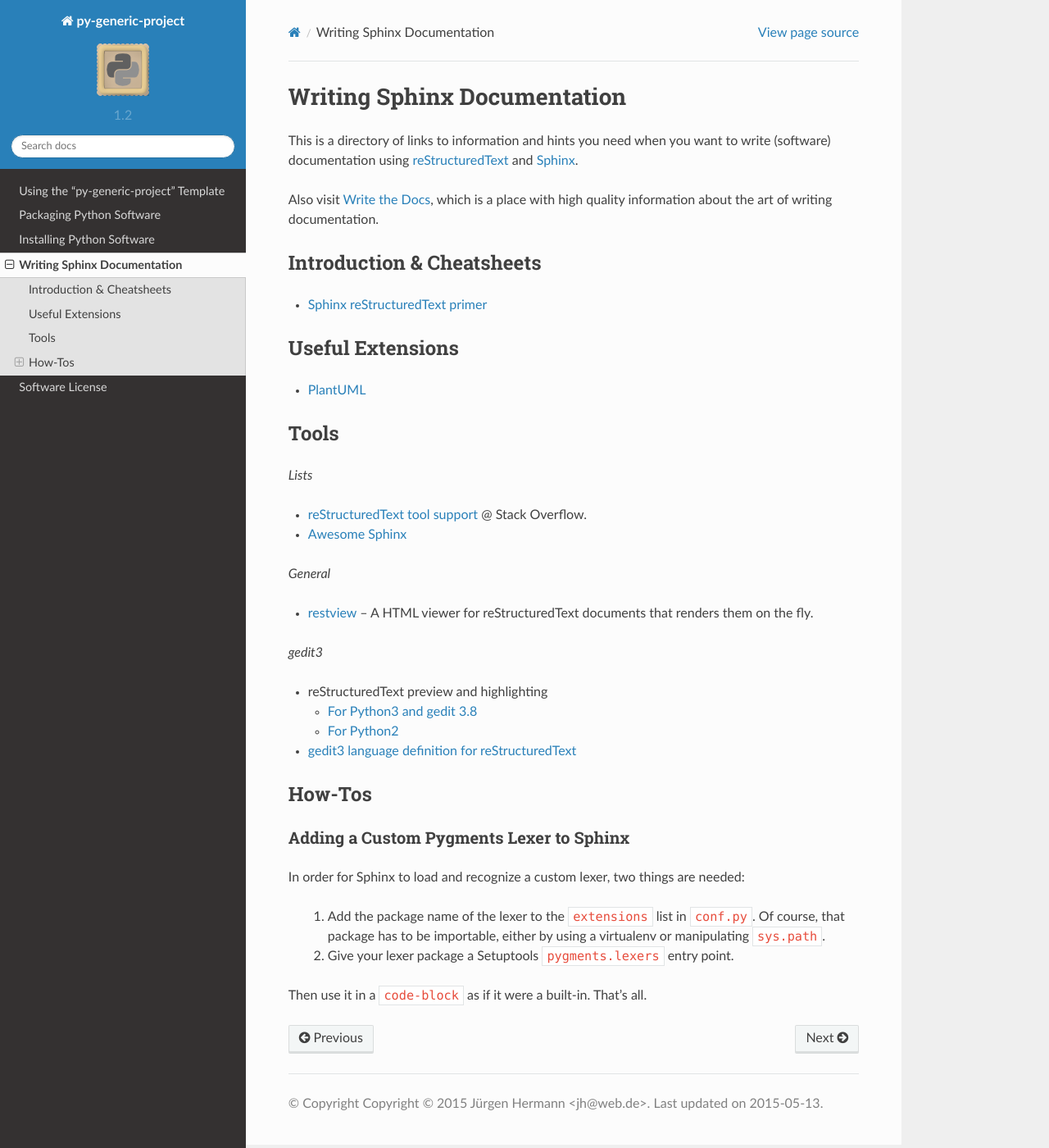
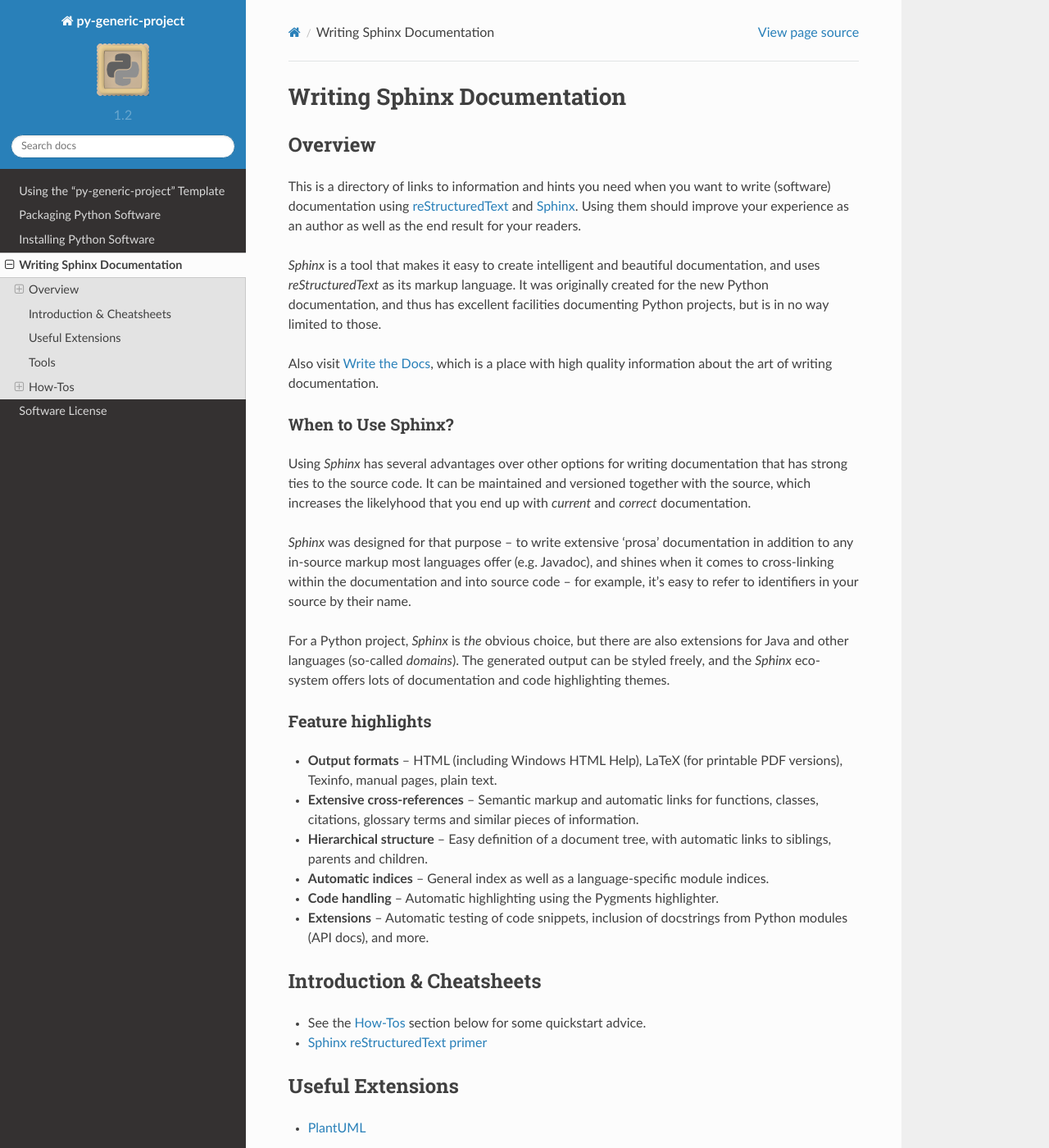
Before and after one commit to Springerle/py-generic-project, a Sphinx documentation site: the page built from docs/authoring.rst, in a window 1280 px wide and 1400 px high. Shown: the whole window at 82% size. Built offline with Sphinx 7.4.7 and the Read the Docs theme 2.0.0, drawn with Linux system fonts in a browser that asks for light colours; some of the changed text lies outside the part shown.

Commit message:
:book: Sphinx basic info + quickstart, and RTD publishing

```diff
--- a/docs/authoring.rst
+++ b/docs/authoring.rst
@@ -24,9 +24,20 @@
 Writing Sphinx Documentation
 ============================
 
+Overview
+--------
+
 This is a directory of links to information and hints you need
 when you want to write (software) documentation using
 `reStructuredText`_ and `Sphinx`_.
+Using them should improve your experience as an author
+as well as the end result for your readers.
+
+*Sphinx* is a tool that makes it easy to
+create intelligent and beautiful documentation, and uses
+*reStructuredText* as its markup language. It was originally created for
+the new Python documentation, and thus has excellent facilities
+documenting Python projects, but is in no way limited to those.
 
 Also visit `Write the Docs`_, which is a place with high quality
 information about the art of writing documentation.
@@ -34,9 +45,47 @@
 .. _`Write the Docs`: http://docs.writethedocs.org/
 
 
+When to Use Sphinx?
+^^^^^^^^^^^^^^^^^^^
+
+Using *Sphinx* has several advantages over other options for writing
+documentation that has strong ties to the source code. It can be
+maintained and versioned together with the source, which increases the
+likelyhood that you end up with *current* and *correct* documentation.
+
+*Sphinx* was designed for that purpose – to write extensive ‘prosa’
+documentation in addition to any in-source markup most languages offer
+(e.g. Javadoc), and shines when it comes to cross-linking within the
+documentation and into source code – for example, it's easy to refer to
+identifiers in your source by their name.
+
+For a Python project, *Sphinx* is *the* obvious choice, but there are
+also extensions for Java and other languages (so-called *domains*). The
+generated output can be styled freely, and the *Sphinx* eco-system
+offers lots of documentation and code highlighting themes.
+
+Feature highlights
+^^^^^^^^^^^^^^^^^^
+
+* **Output formats** – HTML (including Windows HTML Help), LaTeX (for
+  printable PDF versions), Texinfo, manual pages, plain text.
+* **Extensive cross-references** – Semantic markup and automatic links
+  for functions, classes, citations, glossary terms and similar pieces
+  of information.
+* **Hierarchical structure** – Easy definition of a document tree, with
+  automatic links to siblings, parents and children.
+* **Automatic indices** – General index as well as a language-specific
+  module indices.
+* **Code handling** – Automatic highlighting using the Pygments
+  highlighter.
+* **Extensions** – Automatic testing of code snippets, inclusion of
+  docstrings from Python modules (API docs), and more.
+
+
 Introduction & Cheatsheets
 --------------------------
 
+* See the :ref:`sphinx-how-tos` section below for some quickstart advice.
 * `Sphinx reStructuredText primer <http://sphinx-doc.org/rest.html>`_
 
 
@@ -76,8 +125,81 @@
 .. _gedit3 language definition for reStructuredText: https://github.com/jhermann/ruby-slippers/blob/master/home/.local/share/gtksourceview-3.0/language-specs/restructuredtext.lang
 
 
+.. _sphinx-how-tos:
+
 How-Tos
 -------
+
+Creating a Minimal Project
+^^^^^^^^^^^^^^^^^^^^^^^^^^
+
+In your project directory, call ``sphinx-quickstart`` which will prompt
+you for required information. Answer the first question for a ‘root
+path’ with ``docs``, and the others according to your project's needs.
+You will then find a working minimal Sphinx project in the ``docs`` folder
+– ``git add`` that immediately, before you build your documentation the first time.
+
+To build a HTML rendering, go into ``docs`` and call ``make html``. If
+all goes well, you'll find the root page of your documentation at
+``docs/_build/html/index.html`` or ``docs/_build/index.html``
+(with newer versions of Sphinx) – just open it with your browser.
+
+If you used the current *Sphinx* version 1.3.1, the default theme is
+‘Alabaster’. Let's change that to the default theme used on *Read the
+Docs*, in ``docs/conf.py``:
+
+.. code-block:: python
+
+    html_theme = 'sphinx_rtd_theme'
+
+Call ``make html`` again and reload the page in your browser. You should
+see a difference.
+
+
+Adding a New Chapter
+^^^^^^^^^^^^^^^^^^^^
+
+To add a new chapter in its own file, create a file like
+``docs/chapter.rst`` with the following content:
+
+.. code-block:: rst
+
+    My New Chapter
+    ==============
+
+Then add that file to the *toctree* of your ``index.rst`` file:
+
+.. code-block:: rst
+
+    .. toctree::
+       :maxdepth: 2
+
+       chapter
+
+Entries in a *toctree* are just filenames, but relative to the
+containing file, and without extension, so we end up with just
+``chapter`` here.
+
+Rebuild the docs and *“My New Chapter”* will be added to the sidebar.
+
+
+Publishing Your Document
+^^^^^^^^^^^^^^^^^^^^^^^^
+
+If you want to publish documentation for a project on *GitHub*, the
+easiest solution is `Read the Docs`_ (RTD), which is a hosting service
+that builds your Sphinx documentation on-the-fly based on commit
+triggers. That means you don't have to generate and upload anything,
+just commit any changes and they'll be published soon thereafter.
+
+RTD also knows about versions (as long as you maintain them properly)
+and thus offers *both* the latest documentation from source as well as
+previously released versions. As with all these services, you log in
+with OAuth2 and just click on your project repository to activate
+building – it's *very* easy.
+
+.. _`Read the Docs`: https://readthedocs.org/
+
 
 Adding a Custom Pygments Lexer to Sphinx
 ^^^^^^^^^^^^^^^^^^^^^^^^^^^^^^^^^^^^^^^^
```
